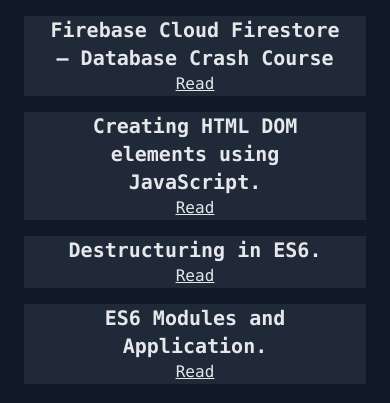
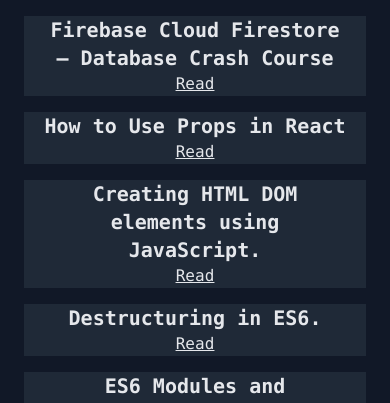
Before and after one commit to ihechikara/portfolio, a website: page public/index.html in a window 390 px wide. Shown: the part 2690-3093 px from the top of the page. Drawn offline with Linux system fonts and the light colour scheme.

Commit message:
added latest articles

```diff
--- a/public/index.html
+++ b/public/index.html
@@ -412,6 +412,17 @@
         </div>
         <div class="mx-6 bg-gray-800 mt-4">
           <h1 class="mx-4 font-bold text-xl md:text-3xl">
+            How to Use Props in React
+          </h1>
+          <p class="underline md:text-xl">
+            <a
+              href="https://www.freecodecamp.org/news/how-to-use-props-in-react/" target="_blank"
+              >Read</a
+            >
+          </p>
+        </div>
+        <div class="mx-6 bg-gray-800 mt-4">
+          <h1 class="mx-4 font-bold text-xl md:text-3xl">
             Creating HTML DOM elements using JavaScript.
           </h1>
           <p class="underline md:text-xl">
```
